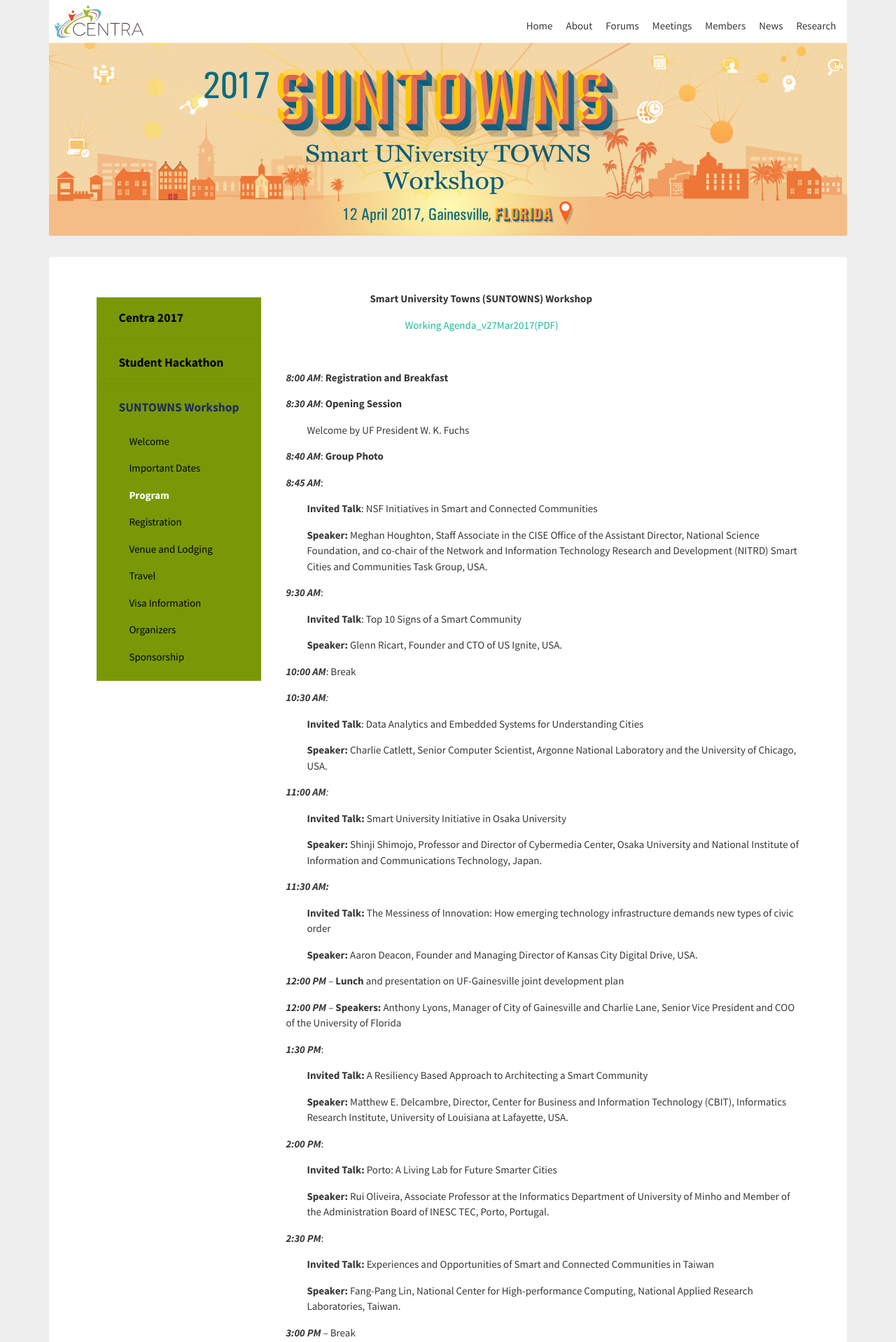
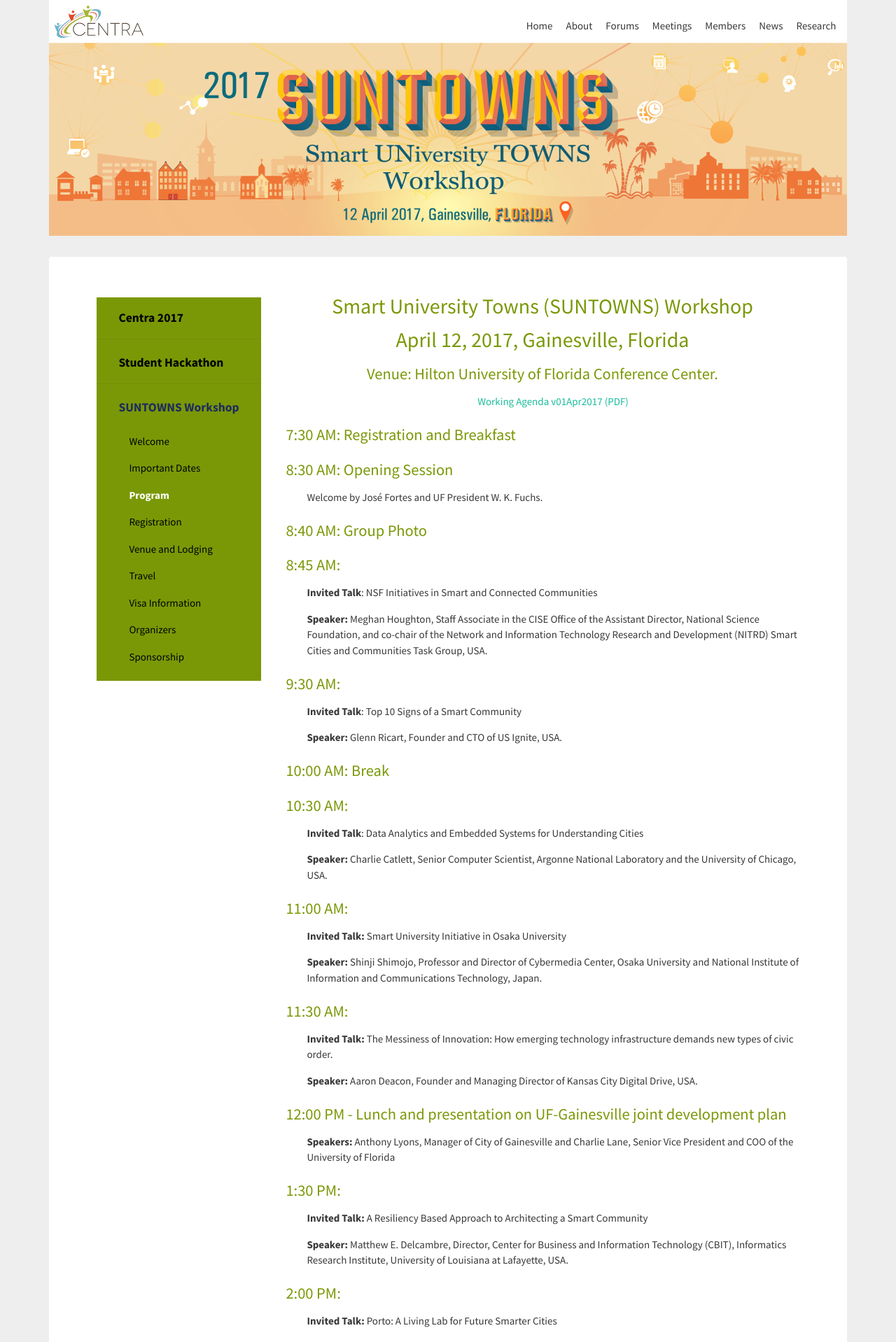
Before and after one commit to hmchou56/centra8, a Jekyll site: the page built from suntowns2017/program.md, in a window 1280 px wide. Shown: the top 1918 px of the page at 70% size. Built offline with Jekyll 4.4.1, drawn with Linux system fonts in a browser that asks for light colours; nearby versions of some CDN libraries; some of the changed text lies outside the part shown.

Commit message:
rewrite program HTML, make content updates

```diff
--- a/suntowns2017/program.md
+++ b/suntowns2017/program.md
@@ -6,49 +6,77 @@
 published: true
 hide: true
 ---
-<p>
-</p>
+<style>
+	h1{text-align: center;}
+	h3{ padding: .3em 0 .3em 0;}
+	p{padding:0 0 0 2em;}
+</style>
 
-<p style="padding-left: 390px;"><strong>Smart University Towns (SUNTOWNS) Workshop </strong></p>
-<p style="padding-left: 440px;"><a href="http://www.globalcentra.org/suntowns2017/working_agenda_v27Mar2017.pdf" target="_blank">Working Agenda_v27Mar2017(PDF)</a></p>
-<p style="padding-left: 270px;">&nbsp;</p>
-<p style="padding-left: 270px;"><strong><em>8:00 AM</em></strong>: <strong>Registration and Breakfast</strong></p>
-<p style="padding-left: 270px;"><strong><em>8:30 AM</em></strong>: <strong>Opening Session</strong></p>
-<p style="padding-left: 300px;">Welcome by UF President W. K. Fuchs</p>
-<p style="padding-left: 270px;"><strong><em>8:40 AM</em></strong>: <strong>Group Photo</strong></p>
-<p style="padding-left: 270px;"><strong><em>8:45 AM</em></strong>:</p>
-<p style="padding-left: 300px;"><strong>Invited Talk</strong>: NSF Initiatives in Smart and Connected Communities</p>
-<p style="padding-left: 300px;"><strong>Speaker:</strong> Meghan Houghton, Staff Associate in the CISE Office of the Assistant Director, National Science Foundation, and co-chair of the Network and Information Technology Research and Development (NITRD) Smart Cities and Communities Task Group, USA.</p>
-<p style="padding-left: 270px;"><strong><em>9:30 AM</em></strong>:</p>
-<p style="padding-left: 300px;"><strong>Invited Talk</strong>: Top 10 Signs of a Smart Community</p>
-<p style="padding-left: 300px;"><strong>Speaker:</strong> Glenn Ricart, Founder and CTO of US Ignite, USA.</p>
-<p style="padding-left: 270px;"><strong><em>10:00 AM</em></strong>: Break</p>
-<p style="padding-left: 270px;"><strong><em>10:30 AM</em></strong><em>: </em></p>
-<p style="padding-left: 300px;"><strong>Invited Talk</strong>: Data Analytics and Embedded Systems for Understanding Cities</p>
-<p style="padding-left: 300px;"><strong>Speaker:</strong> Charlie Catlett, Senior Computer Scientist, Argonne National Laboratory and the University of Chicago, USA.</p>
-<p style="padding-left: 270px;"><strong><em>11:00 AM</em></strong><em>:</em></p>
-<p style="padding-left: 300px;"><strong>Invited Talk:</strong> Smart University Initiative in Osaka University</p>
-<p style="padding-left: 300px;"><strong>Speaker: </strong>Shinji Shimojo, Professor and Director of Cybermedia Center, Osaka University and National Institute of Information and Communications Technology, Japan.</p>
-<p style="padding-left: 270px;"><strong><em>11:30 AM: </em></strong></p>
-<p style="padding-left: 300px;"><strong>Invited Talk:</strong> The Messiness of Innovation: How emerging technology infrastructure demands new types of civic order</p>
-<p style="padding-left: 300px;"><strong>Speaker: </strong>Aaron Deacon, Founder and Managing Director of Kansas City Digital Drive, USA.</p>
-<p style="padding-left: 270px;"><strong><em>12:00 PM</em></strong> &ndash; <strong>Lunch</strong> and presentation on UF-Gainesville joint development plan</p>
-<p style="padding-left: 270px;"><strong><em>12:00 PM</em></strong> &ndash; <strong>Speakers:</strong> Anthony Lyons, Manager of City of Gainesville and Charlie Lane, Senior Vice President and COO of the University of Florida</p>
-<p style="padding-left: 270px;"><strong><em>1:30 PM</em></strong>:</p>
-<p style="padding-left: 300px;"><strong>Invited Talk:</strong> A Resiliency Based Approach to Architecting a Smart Community</p>
-<p style="padding-left: 300px;"><strong>Speaker: </strong>Matthew E. Delcambre, Director, Center for Business and Information Technology (CBIT), Informatics Research Institute, University of Louisiana at Lafayette, USA.</p>
-<p style="padding-left: 270px;"><strong><em>2:00 PM</em></strong>:</p>
-<p style="padding-left: 300px;"><strong>Invited Talk:</strong> Porto: A Living Lab for Future Smarter Cities</p>
-<p style="padding-left: 300px;"><strong>Speaker: </strong>Rui Oliveira, Associate Professor at the Informatics Department of University of Minho and Member of the Administration Board of INESC TEC, Porto, Portugal.</p>
-<p style="padding-left: 270px;"><strong><em>2:30 PM</em></strong>:</p>
-<p style="padding-left: 300px;"><strong>Invited Talk:</strong> Experiences and Opportunities of Smart and Connected Communities in Taiwan</p>
-<p style="padding-left: 300px;"><strong>Speaker: </strong>Fang-Pang Lin, National Center for High-performance Computing, National Applied Research Laboratories, Taiwan.</p>
-<p style="padding-left: 270px;"><strong><em>3:00 PM</em></strong> &ndash; Break</p>
-<p style="padding-left: 270px;"><strong><em>3:30 PM</em></strong>:</p>
-<p style="padding-left: 300px;"><strong>Invited Talk:</strong> Developing a transportation testbed in Gainesville, Florida: From concept to implementation</p>
-<p style="padding-left: 300px;"><strong>Speaker: </strong>Lily Elefteriadou, Ph.D., Director of the UF Transportation Institute, and Professor of Civil Engineering, University of Florida, USA.</p>
-<p style="padding-left: 270px;"><strong><em>4:00 PM</em></strong>:</p>
-<p style="padding-left: 300px;"><strong>Panel Presentations and Discussion: </strong>Smart University Towns: Challenges and Opportunities</p>
-<p style="padding-left: 270px;"><strong><em>5:00 PM: </em>CENTRA Smart Cities Hackathon Winners Presentations</strong></p>
-<p style="padding-left: 270px;"><strong><em>5:20 PM: </em>Closing Remarks</strong></p>
-<p style="padding-left: 270px;"><strong>6:30 PM</strong>: <strong>Dinner</strong> (Location: Thomas Center)</p>
+<div style="padding: .5em 0 0 270px;">
+
+<h1>Smart University Towns (SUNTOWNS) Workshop</h1>
+<h1>April 12, 2017, Gainesville, Florida</h1>
+<h3 style="text-align: center">Venue: Hilton University of Florida Conference Center.</h3>
+
+<p style="text-align:center"><a href="http://www.globalcentra.org/suntowns2017/working_agenda_v01APR2017.pdf" target="_blank">Working Agenda v01Apr2017 (PDF)</a></p>
+
+<h3>7:30 AM: Registration and Breakfast</h3>
+
+<h3>8:30 AM: Opening Session</h3>
+<p>Welcome by José Fortes and UF President W. K. Fuchs.</p>
+
+<h3>8:40 AM: Group Photo</h3>
+
+<h3>8:45 AM:</h3>
+<p><strong>Invited Talk</strong>: NSF Initiatives in Smart and Connected Communities</p>
+<p><strong>Speaker:</strong> Meghan Houghton, Staff Associate in the CISE Office of the Assistant Director, National Science Foundation, and co-chair of the Network and Information Technology Research and Development (NITRD) Smart Cities and Communities Task Group, USA.</p>
+
+<h3>9:30 AM:</h3>
+<p><strong>Invited Talk</strong>: Top 10 Signs of a Smart Community</p>
+<p><strong>Speaker:</strong> Glenn Ricart, Founder and CTO of US Ignite, USA.</p>
+
+<h3>10:00 AM: Break</h3>
+
+<h3>10:30 AM:</h3>
+<p><strong>Invited Talk</strong>: Data Analytics and Embedded Systems for Understanding Cities</p>
+<p><strong>Speaker:</strong> Charlie Catlett, Senior Computer Scientist, Argonne National Laboratory and the University of Chicago, USA.</p>
+
+<h3>11:00 AM:</h3>
+<p><strong>Invited Talk:</strong> Smart University Initiative in Osaka University</p>
+<p><strong>Speaker: </strong>Shinji Shimojo, Professor and Director of Cybermedia Center, Osaka University and National Institute of Information and Communications Technology, Japan.</p>
+
+<h3>11:30 AM:</h3>
+<p><strong>Invited Talk:</strong> The Messiness of Innovation: How emerging technology infrastructure demands new types of civic order.</p>
+<p><strong>Speaker: </strong>Aaron Deacon, Founder and Managing Director of Kansas City Digital Drive, USA.</p>
+
+<h3>12:00 PM - Lunch and presentation on UF-Gainesville joint development plan</h3>
+<p><strong>Speakers:</strong> Anthony Lyons, Manager of City of Gainesville and Charlie Lane, Senior Vice President and COO of the University of Florida</p>
+
+<h3>1:30 PM:</h3>
+<p><strong>Invited Talk:</strong> A Resiliency Based Approach to Architecting a Smart Community</p>
+<p><strong>Speaker: </strong>Matthew E. Delcambre, Director, Center for Business and Information Technology (CBIT), Informatics Research Institute, University of Louisiana at Lafayette, USA.</p>
+
+<h3>2:00 PM:</h3>
+<p><strong>Invited Talk:</strong> Porto: A Living Lab for Future Smarter Cities</p>
+<p><strong>Speaker: </strong>Rui Oliveira, Associate Professor at the Informatics Department of University of Minho and Member of the Administration Board of INESC TEC, Porto, Portugal.</p>
+
+<h3>2:30 PM:</h3>
+<p><strong>Invited Talk:</strong> Experiences and Opportunities of Smart and Connected Communities in Taiwan</p>
+<p><strong>Speaker: </strong>Fang-Pang Lin, National Center for High-performance Computing, National Applied Research Laboratories, Taiwan.</p>
+
+<h3>3:00 PM - Break</h3>
+
+<h3>3:30 PM:</h3>
+<p><strong>Invited Talk:</strong> Developing a transportation testbed in Gainesville, Florida: From concept to implementation</p>
+<p><strong>Speaker: </strong>Lily Elefteriadou, Ph.D., Director of the UF Transportation Institute, and Professor of Civil Engineering, University of Florida, USA.</p>
+
+<h3>4:00 PM:</h3>
+<p><strong>Panel Presentations and Discussion: </strong>Smart University Towns: Challenges and Opportunities</p>
+
+<h3>5:00 PM: CENTRA Smart Cities Hackathon Winners Presentations</strong></p>
+
+<h3>5:20 PM: Closing Remarks</strong></p>
+
+<h3>6:30 PM: Dinner (Location: Thomas Center)</p>
+
+</div>
```
Also changed, not shown: 1 other file.
